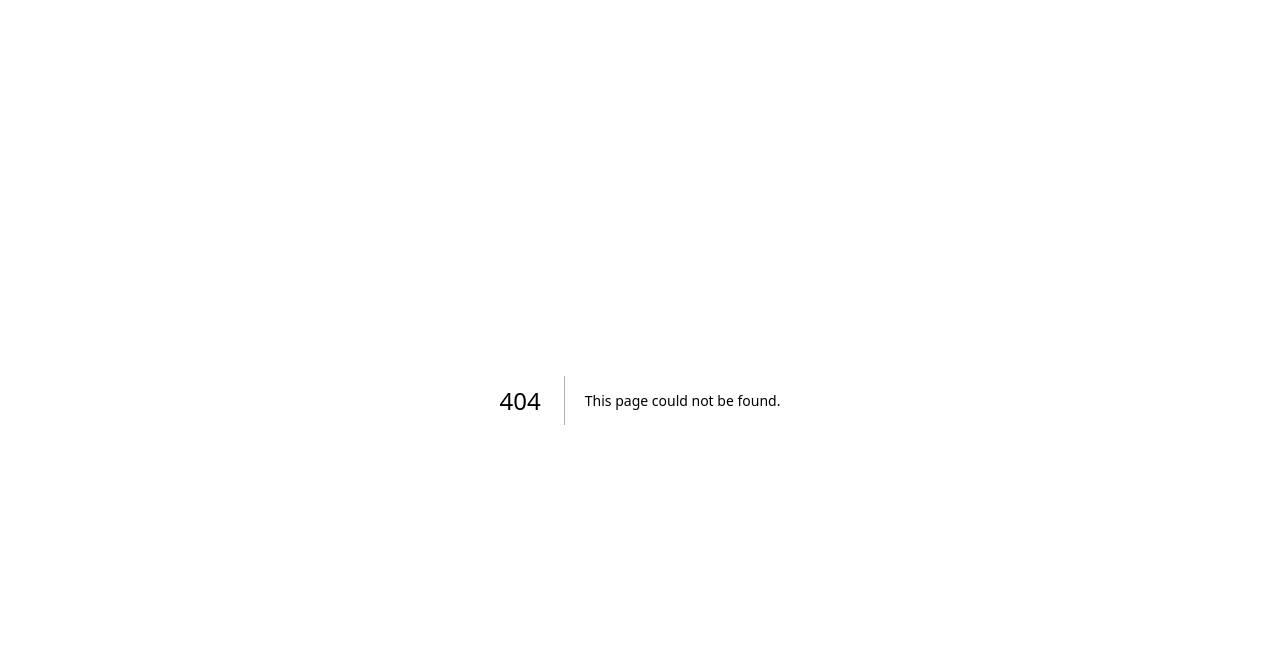
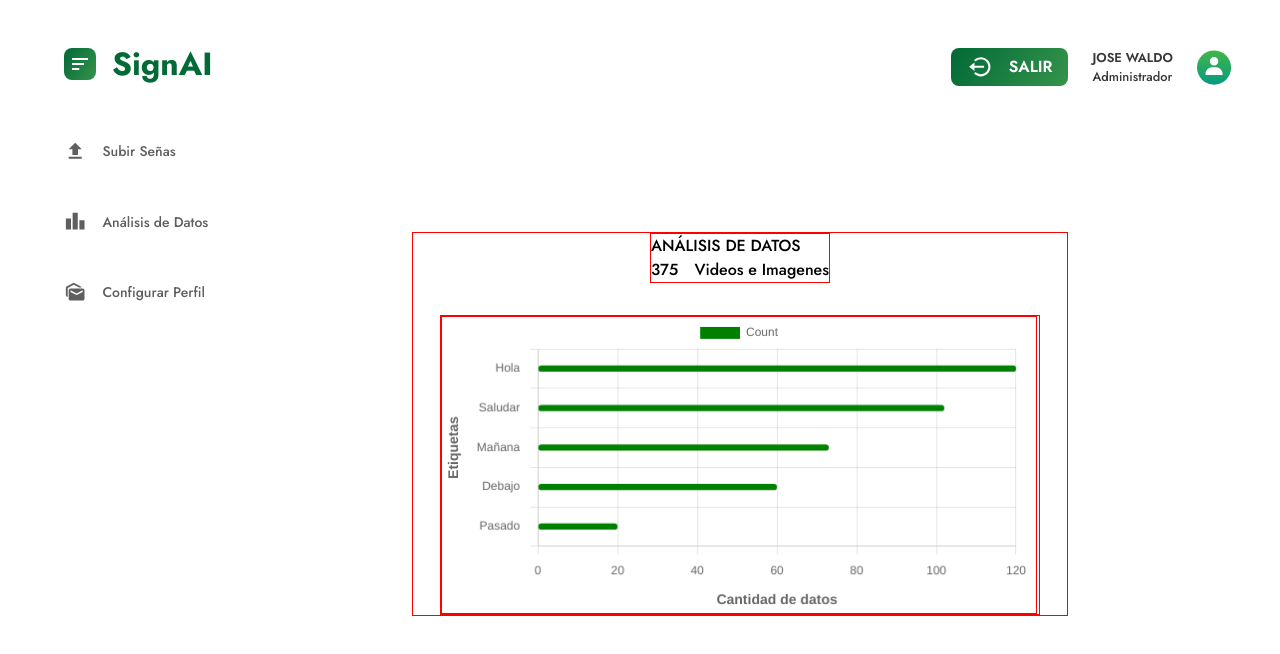
Before and after one commit to SignAIUdeA/SignAI, a Next.js app in the folder frontend/: page /dashboard/assistant/data-analysis in a window 1280 px wide. Before the commit this address had no page. Shown: the top 654 px of the page. Built offline with nearby package versions, Linux system fonts and the light colour scheme.

Commit message:
Feat: añadi los componentes a cada page

```diff
--- /dev/null
+++ b/frontend/pages/dashboard/assistant/data-analysis.tsx
@@ -0,0 +1,40 @@
+import Layoutp from "@/layouts/Layoutp";
+import { labelsData } from "@/components/chart/chart.services";
+import { useState } from "react";
+import ChartData from "@/components/chart/ChartData";
+
+const DataAnalysis = () => {
+  const [userLabelData, setUserLabelData] = useState({
+    labels: labelsData.map((data) => data.sign_desc),
+    datasets: [
+      {
+        axis: "y",
+        label: "Count",
+        data: labelsData.map((data) => data.count),
+        backgroundColor: ["green"],
+        borderRadius: 5,
+        barPercentage: 0.2,
+        borderSkipped: false,
+      },
+    ],
+  });
+
+  return (
+    <Layoutp role="assistant">
+      <div className="debug flex flex-col w-full items-center gap-8 m-20">
+        <div className="flex flex-col debug">
+          <span>ANÁLISIS DE DATOS</span>
+          <div className="flex gap-4">
+            <span>375</span>
+            <span>Videos e Imagenes</span>
+          </div>
+        </div>
+        <div style={{ width: 600, height: 300 }} className="debug">
+          <ChartData charData={userLabelData} />
+        </div>
+      </div>
+    </Layoutp>
+  );
+};
+
+export default DataAnalysis;
--- a/frontend/pages/dashboard/assistant/index.tsx
+++ b/frontend/pages/dashboard/assistant/index.tsx
@@ -1,10 +1,11 @@
+import DragDrop from "@/components/DragDrop";
 import Layout from "@/layouts/Layout";
 import Layoutp from "@/layouts/Layoutp";
 
 const Assistant = () => {
   return (
     <Layoutp role="assistant">
-      <h1>Auxiliar Dashboard</h1>
+      <DragDrop />
     </Layoutp>
   );
 };
--- /dev/null
+++ b/frontend/pages/dashboard/assistant/profile.tsx
@@ -0,0 +1,12 @@
+import { ConfigProfile } from "@/components/config-profile/ConfigProfile";
+import Layoutp from "@/layouts/Layoutp";
+
+const Profile = () => {
+  return (
+    <Layoutp role="assistant">
+      <ConfigProfile />
+    </Layoutp>
+  );
+};
+
+export default Profile;
```
